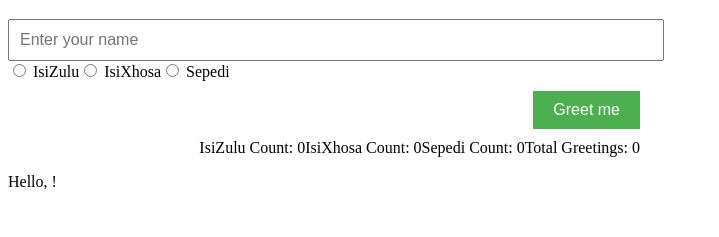
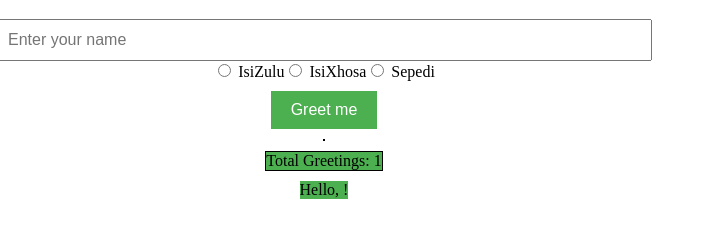
Before and after one commit to PeterManda19/greetings, a plain HTML site: page index.html in a window 1280 px wide. Both pictures are taken after a click on the button "Greet me". Shown: the part 61-298 px from the top of the page, without its empty margins (0-719 px from the left). Drawn offline with Linux system fonts and the light colour scheme.

Commit message:
greeting display section

```diff
--- a/greet.css
+++ b/greet.css
@@ -20,8 +20,11 @@
 
     .container {
         /* Additional styles for container on tablets and larger screens */
-        float: left;
-        width: 50%; /* Adjust the width as needed */
+        float: none;
+        width: 50%;
+        display: flex;
+        flex-direction: column;
+        align-items: center;
     }
 }
 
@@ -47,7 +50,7 @@ button {
 .element {
     margin: 10px; /* Add space around elements */
     padding: 10px; /* Add internal spacing */
-    border: 1px solid #000; /* Add borders */
+    border: 10px solid #000; /* Add borders */
     display: flex;
     flex-direction: column;
 }
@@ -66,21 +69,31 @@ button {
 
 .greeting-section {
     margin-bottom: 10px;
+    border: 1px solid #000;
 }
 
 .greet-count-section {
     margin-bottom: 10px;
+    border: 1px solid #000;
+}
+
+/* Define colors for sections */
+.greeting-section {
+    background-color: #4CAF50;
+}
+
+.greet-count-section {
+    background-color: #4CAF50;
+}
+
+.display-section {
+    background-color: #4CAF50;
 }
 
 /* Page layout using floats */
 .container {
-    float: left;
     width: 50%; /* Adjust the width as needed */
+    display: flex; /* Add flexbox display */
+    flex-direction: column; /* Arrange elements vertically */
+    align-items: center; /* Center align elements horizontally */
 }
-
-/* Page layout using CSS Grid */
-/*.container {
-    display: grid;
-    grid-template-columns: 1fr 1fr; /* Adjust the column layout as needed */
-  /*  grid-gap: 10px; /* Add spacing between grid items */
-/*}*/
--- a/greet.dom.js
+++ b/greet.dom.js
@@ -1,4 +1,3 @@
-// Create an instance of the greeting form using the factory function
 const greetingForm = createGreetMessage();
 
 // Select elements using document.querySelector
@@ -37,28 +36,23 @@ buttonElement.addEventListener('click', function() {
   // Create the greeting using the greet method from the greeting form instance
   const greeting = greetingForm.greet(inputValue, selectedLanguage);
 
-  // Remove any existing greeting elements
-  const existingGreetingElements = document.querySelectorAll('.greeting');
-  for (const element of existingGreetingElements) {
-    element.remove();
-  }
-
-  // Create a new paragraph element for the greeting message
-  const greetingElement = document.createElement('p');
-  greetingElement.classList.add('greeting');
-  greetingElement.textContent = greeting;
-
-  // Append the greeting element below the greet button
-  divElement.appendChild(greetingElement);
+  // Set the greeting message as the content of the greeting display element
+  const greetingDisplay = document.getElementById('greetingDisplay');
+  greetingDisplay.textContent = greeting;
 
   // Clear the input field for the next name to be entered
   inputElement.value = "";
 
-  // Update the greet count widgets
+  // Update the greet count widget
   const greetCountElements = document.querySelectorAll('.greet-count-widget span');
   for (const element of greetCountElements) {
     const language = element.id.replace('CountText', '');
     const count = greetingForm.getGreetCount(language);
     element.textContent = `${element.textContent.split(':')[0]}: ${count}`;
   }
+
+  // Update the total greet count
+  const totalGreetCountElement = document.getElementById('totalGreetCountText');
+  const totalGreetCount = greetingForm.getTotalGreetCount();
+  totalGreetCountElement.textContent = `Total Greetings: ${totalGreetCount}`;
 });
--- a/greet.js
+++ b/greet.js
@@ -28,13 +28,6 @@
  * @returns {Object} An object with greet and getGreetCount methods.
  */
 function createGreetMessage() {
-  // Initialize greetCounts for each language
-  let greetCounts = {
-    zulu: 0,
-    xhosa: 0,
-    sepedi: 0
-  };
-
   // Initialize overall greetCount
   let totalGreetCount = 0;
 
@@ -67,9 +60,6 @@ function createGreetMessage() {
     // Generate the greeting using the generateGreeting function
     const greeting = generateGreeting(name, language);
 
-    // Increment the greetCount for the specified language
-    greetCounts[language]++;
-
     // Increment the overall greetCount
     totalGreetCount++;
 
@@ -81,15 +71,13 @@ function createGreetMessage() {
    * Retrieves the greetCount for the specified language.
    * If no language is provided, returns the total greetCount.
    * @param {string} [language] - The language for which to retrieve the greetCount.
-   * @returns {number} The greetCount for the specified language or the total greetCount.
+   * @returns {number} The greetCount for the total greetCount.
    */
   function getGreetCount(language) {
     if (language) {
-      // Return the greetCount for the specified language
-      return greetCounts[language] || 0;
+      // Return the total greetCount
+      return totalGreetCount;
     }
-      // Return the total greetCount
-    return totalGreetCount;
   }
 
   // Return an object with greet and getGreetCount methods
--- a/index.html
+++ b/index.html
@@ -39,19 +39,13 @@
         <div class="greeting-section">
             <span id="greetingText"></span>
         </div>
-        <div class="greet-count-section button-section">
-            <div class="greet-count-widget">
-              <span id="zuluCountText">IsiZulu Count: 0</span>
-            </div>
-            <div class="greet-count-widget">
-                <span id="xhosaCountText">IsiXhosa Count: 0</span>
-            </div>
-            <div class="greet-count-widget">
-                <span id="sepediCountText">Sepedi Count: 0</span>
-            </div>
+        <div class="greet-count-section">
             <div class="greet-count-widget">
                 <span id="totalGreetCountText">Total Greetings: 0</span>
             </div>
+        </div>
+        <div class="display-section">
+          <span id="greetingDisplay">Greeting Display</span>
         </div>
     </div>
 
```
